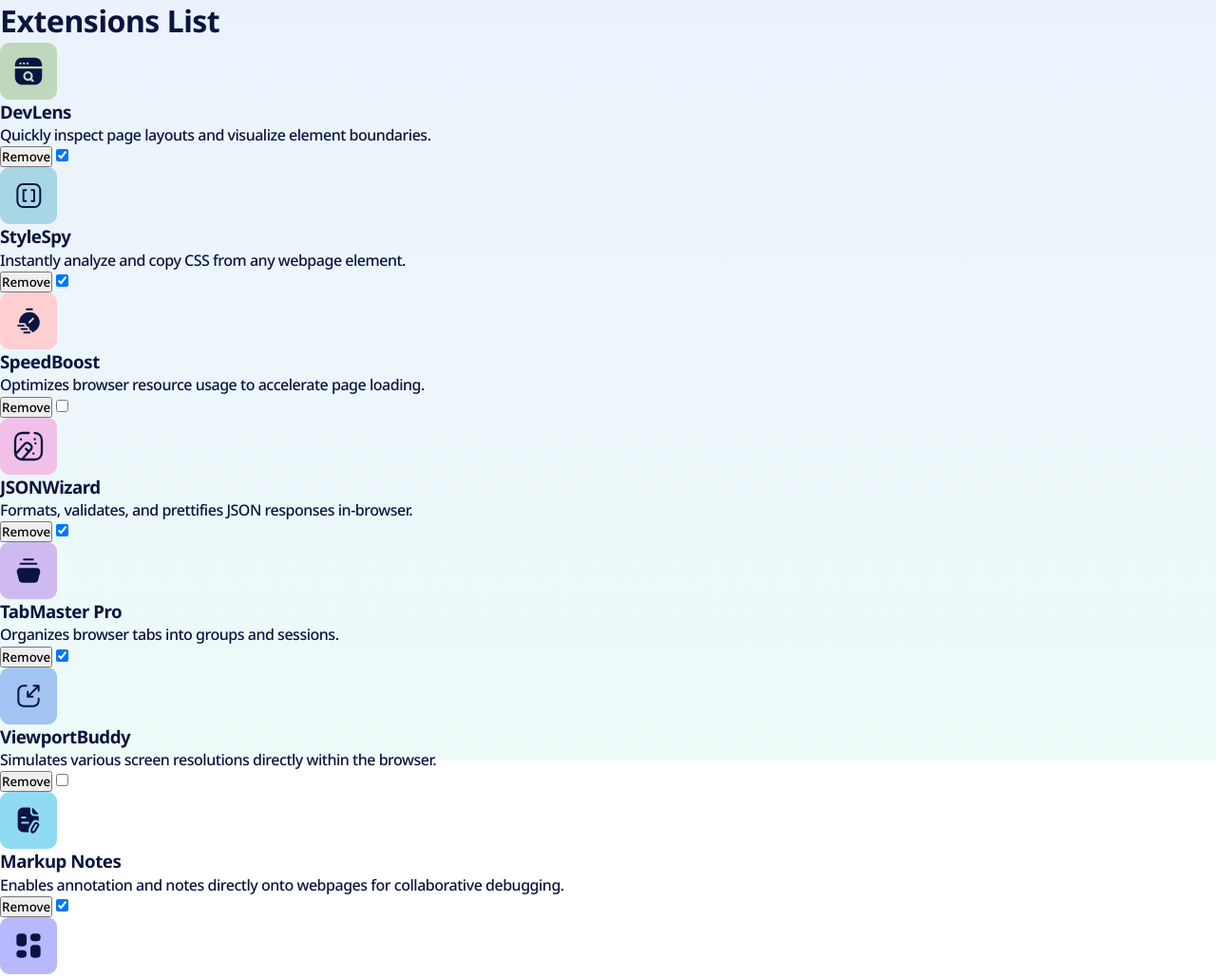
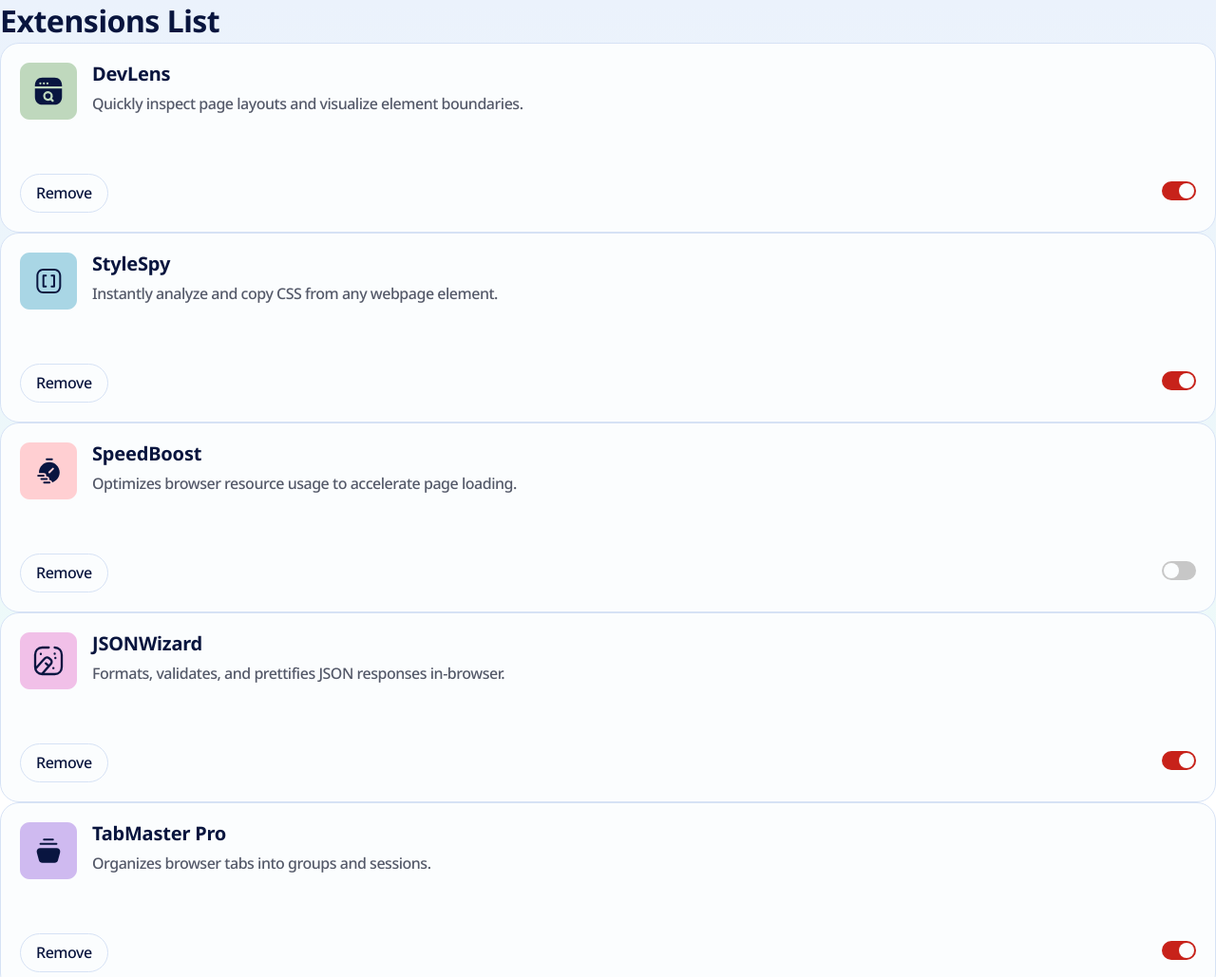
Before and after one commit to runny-life/browser-extensions-manager-ui, a website built with Vite: page index.html in a window 1280 px wide. Shown: the top 1029 px of the page at 95% size. Built offline with nearby package versions, Linux system fonts and the light colour scheme.

Commit message:
style: add extension card styles

```diff
--- a/src/app/styles/abstracts/_index.scss
+++ b/src/app/styles/abstracts/_index.scss
@@ -1,2 +1,3 @@
 @forward 'tokens';
 @forward 'typography';
+@forward 'mixins';
--- /dev/null
+++ b/src/app/styles/abstracts/_mixins.scss
@@ -0,0 +1,11 @@
+@mixin visually-hidden {
+  position: absolute;
+  width: 1px;
+  height: 1px;
+  margin: -1px;
+  padding: 0;
+  overflow: hidden;
+  clip-path: inset(50%);
+  white-space: nowrap;
+  border: 0;
+}
--- a/src/app/styles/base/_globals.scss
+++ b/src/app/styles/base/_globals.scss
@@ -26,10 +26,11 @@
   --color-border: #{$neutral-200};
 
   // === Focus ===
-  --color-focus-ring: #{$red-400};
+  --color-focus-ring: #{$red-700};
 
   // === Toggle ===
   --color-toggle-off: #{$neutral-300};
+  --color-toggle-on: #{$red-700};
   --color-toggle-knob: #{$neutral-0};
 }
 
--- a/src/entities/extension/ui/ExtensionCard.js
+++ b/src/entities/extension/ui/ExtensionCard.js
@@ -1,3 +1,5 @@
+import './ExtensionCard.scss';
+
 const template = document.querySelector('#extension-card-template');
 
 export function createExtensionCard(extension, { onToggle, onRemove }) {
--- a/src/entities/extension/ui/ExtensionCard.scss
+++ b/src/entities/extension/ui/ExtensionCard.scss
@@ -0,0 +1,114 @@
+@use '../../../app/styles/abstracts' as *;
+
+.extension-card {
+  display: grid;
+  grid-template-rows: 1fr auto;
+  gap: $spacing-150;
+  min-height: 200px;
+  padding: $spacing-250;
+  background-color: var(--color-bg-surface);
+  border: 1px solid var(--color-border);
+  border-radius: $radius-20;
+
+  &__header {
+    display: flex;
+    gap: $spacing-200;
+  }
+
+  &__footer {
+    display: flex;
+    align-items: center;
+    justify-content: space-between;
+  }
+
+  &__logo {
+    width: 60px;
+    height: 60px;
+    flex-shrink: 0;
+  }
+
+  &__info {
+    display: flex;
+    flex-direction: column;
+    gap: $spacing-100;
+  }
+
+  &__name {
+    @include text-preset-2;
+  }
+
+  &__description {
+    @include text-preset-5;
+    color: var(--color-text-secondary);
+  }
+
+  &__remove {
+    @include text-preset-6;
+    padding-inline: $spacing-200;
+    padding-block: $spacing-100;
+    color: var(--color-text-primary);
+    background: transparent;
+    border: 1px solid var(--color-border);
+    border-radius: $radius-full;
+    cursor: pointer;
+    transition:
+      background-color 0.2s ease,
+      border-color 0.2s ease,
+      color 0.2s ease;
+
+    &:hover {
+      color: var(--color-text-inverse);
+      background: var(--color-bg-accent);
+      border-color: var(--color-bg-accent);
+    }
+
+    &:focus-visible {
+      outline: 2px solid var(--color-focus-ring);
+      outline-offset: 2px;
+      background-color: var(--color-bg-elevated);
+      transition: background-color 0s;
+    }
+  }
+
+  &__toggle {
+    & input {
+      @include visually-hidden;
+    }
+
+    & input:checked + .extension-card__toggle-track {
+      background-color: var(--color-toggle-on);
+
+      &::after {
+        transform: translateX(16px);
+      }
+    }
+
+    input:focus-visible + .extension-card__toggle-track {
+      outline: 2px solid var(--color-focus-ring);
+      outline-offset: 2px;
+    }
+
+    &-track {
+      position: relative;
+      display: inline-block;
+      width: 36px;
+      height: 20px;
+      background-color: var(--color-toggle-off);
+      border-radius: $radius-full;
+      transition: background-color 0.2s ease;
+      cursor: pointer;
+
+      &::after {
+        content: '';
+        position: absolute;
+        top: 2px;
+        left: 2px;
+        width: 16px;
+        height: 16px;
+        background-color: var(--color-toggle-knob);
+        border-radius: 50%;
+        transition: transform 0.2s ease;
+      }
+    }
+  }
+}
```
Also changed, not shown: src/app/styles/_mixins.scss (deleted).
